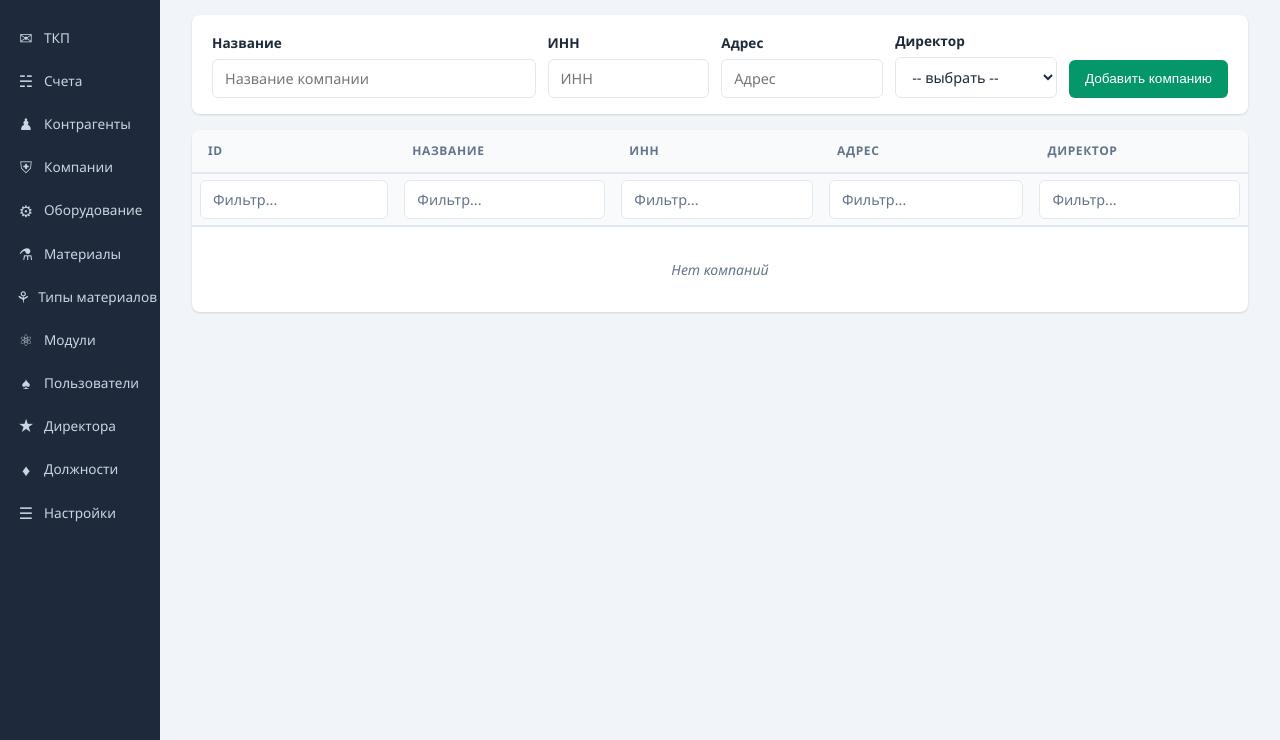
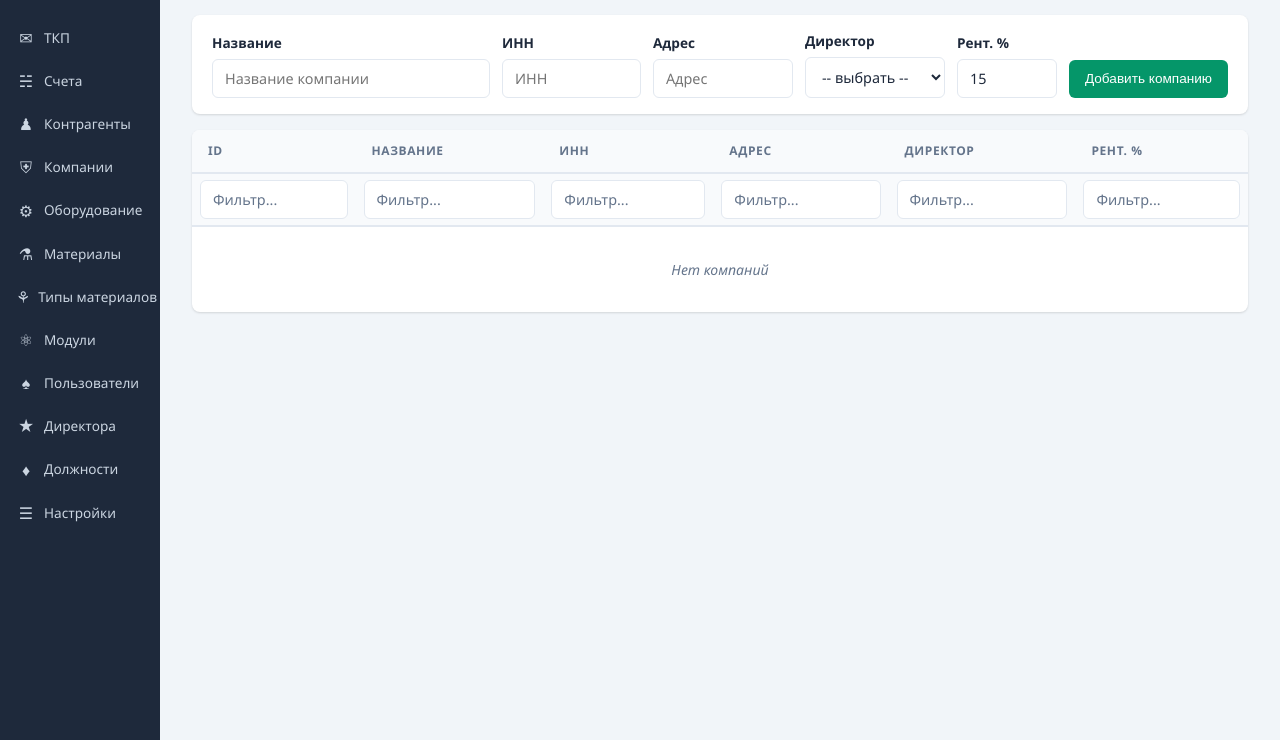
Before and after one commit to TorchinAE/FastAPIRegister, a FastAPI app: template templates/companies/list.html in a window 1280 px wide. Shown: the part 60-800 px from the top of the page. Run offline with FastAPI, Linux system fonts and the light colour scheme; the template is opened without the code that fills it, so the values that code supplies are empty; parts of the project's set-up code (start-up, migrations or seed data) failed here and were passed over.

Commit message:
feat: profitability field on companies list - create form, table column, filter, default 15%

```diff
--- a/scr/Routers/pages.py
+++ b/scr/Routers/pages.py
@@ -466,6 +466,7 @@ async def companies_create_submit(
             "name": name,
             "inn": form.get("inn") or None,
             "address": form.get("address") or None,
+            "profitability": float(form.get("profitability") or 15),
             "director_id": int(form["director_id"]),
         }
         await crud_organizations.add_organization(session, OrganizationAddSchema(**data), created_by=user.name)
--- a/scr/dbase/models.py
+++ b/scr/dbase/models.py
@@ -90,7 +90,7 @@ class Organization(BaseID):
     inn: Mapped[str] = mapped_column(String(12), unique=True, nullable=True)
     address: Mapped[str | None] = mapped_column(String(200), nullable=True)
     server_address_slug: Mapped[str] = mapped_column(String(200), nullable=False, default="/02_сторонние_заказчики")
-    profitability: Mapped[float] = mapped_column(Numeric(5, 2), default=0)
+    profitability: Mapped[float] = mapped_column(Numeric(5, 2), default=15)
     director_id: Mapped[int] = mapped_column(ForeignKey("directors.id"), nullable=False)
 
     director: Mapped["Directors"] = relationship(back_populates="organizations")
--- a/scr/dbase/schemas/schemas.py
+++ b/scr/dbase/schemas/schemas.py
@@ -78,7 +78,7 @@ class OrganizationAddSchema(BaseModel):
     inn: str | None = None
     address: str | None = None
     server_address_slug: str = "/02_сторонние_заказчики"
-    profitability: float = 0
+    profitability: float = 15
     director_id: int
 
 
--- a/templates/companies/list.html
+++ b/templates/companies/list.html
@@ -29,18 +29,23 @@
             {% endfor %}
         </select>
     </div>
+    <div class="form-group" style="width:100px; margin-bottom:0;">
+        <label>Рент. %</label>
+        <input type="number" name="profitability" value="15" min="0" max="100" step="0.01" style="width:100%;min-width:0">
+    </div>
     <button type="submit" class="btn btn-success" style="height:38px;">Добавить компанию</button>
 </form>
 <div class="table-wrap">
     <table id="dataTable">
         <thead>
-            <tr><th>ID</th><th>Название</th><th>ИНН</th><th>Адрес</th><th>Директор</th></tr>
+            <tr><th>ID</th><th>Название</th><th>ИНН</th><th>Адрес</th><th>Директор</th><th>Рент. %</th></tr>
             <tr class="table-filter">
                 <th><input type="text" data-col="0" data-min="1" placeholder="Фильтр..." class="tf-input"></th>
                 <th><input type="text" data-col="1" placeholder="Фильтр..." class="tf-input"></th>
                 <th><input type="text" data-col="2" placeholder="Фильтр..." class="tf-input"></th>
                 <th><input type="text" data-col="3" placeholder="Фильтр..." class="tf-input"></th>
                 <th><input type="text" data-col="4" placeholder="Фильтр..." class="tf-input"></th>
+                <th><input type="text" data-col="5" data-min="1" placeholder="Фильтр..." class="tf-input"></th>
             </tr>
         </thead>
         <tbody>
@@ -51,9 +56,10 @@
                 <td>{{ item.inn or '-' }}</td>
                 <td>{{ item.address or '-' }}</td>
                 <td>{{ item.director.name }}</td>
+                <td>{{ item.profitability }}%</td>
             </tr>
             {% endfor %}
-            {% if not items %}<tr class="empty-row"><td colspan="5">Нет компаний</td></tr>{% endif %}
+            {% if not items %}<tr class="empty-row"><td colspan="6">Нет компаний</td></tr>{% endif %}
         </tbody>
     </table>
 </div>
```
